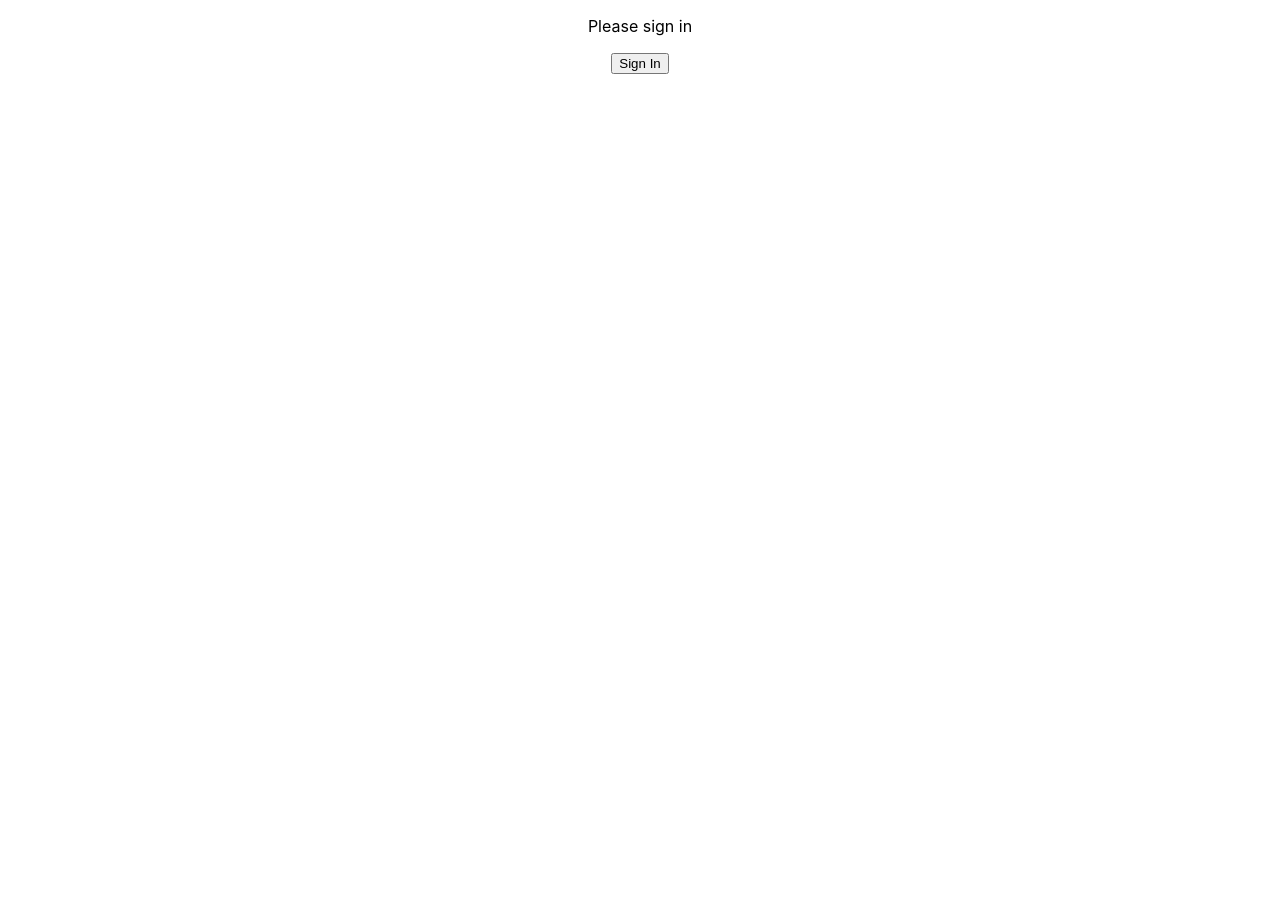
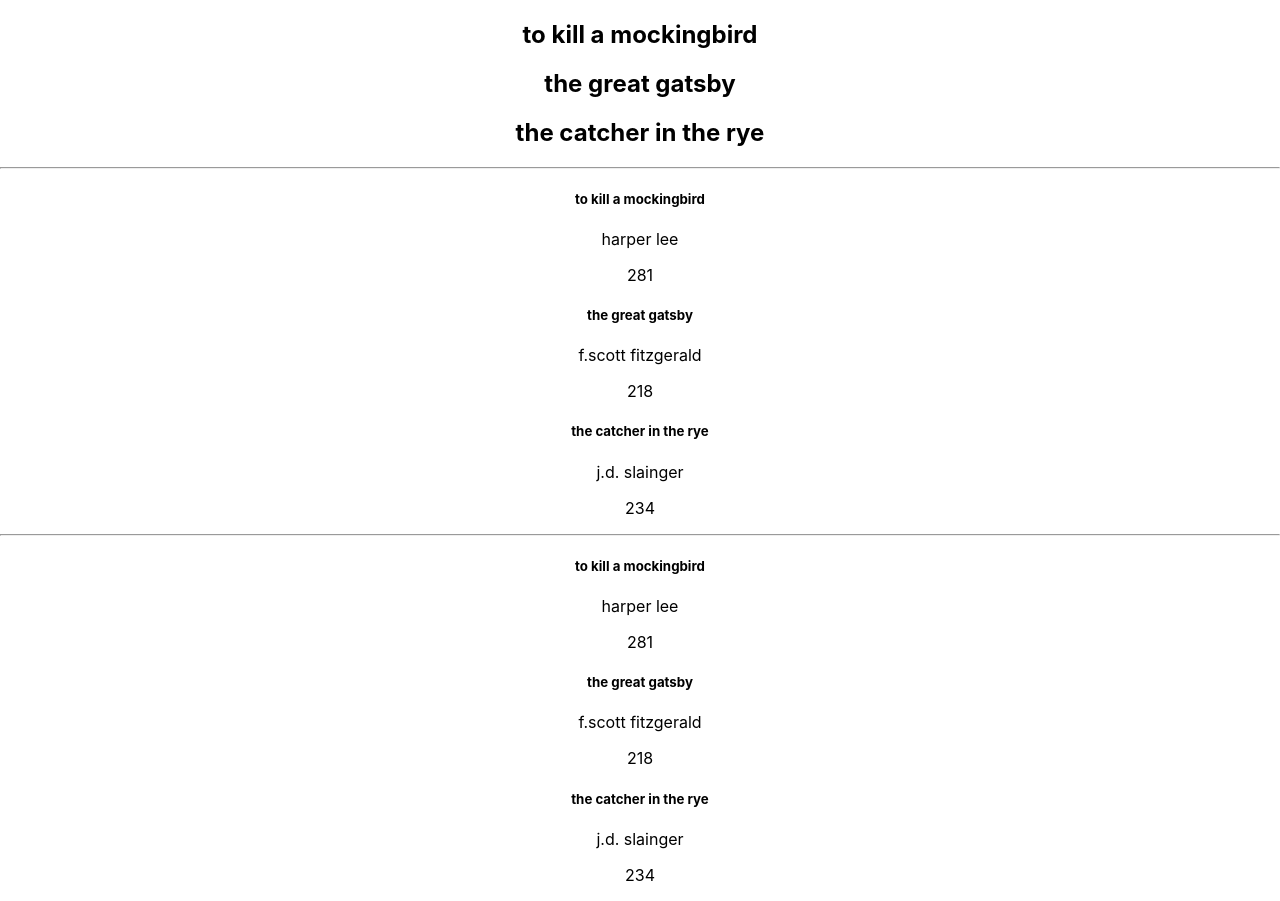
Before and after one commit to jax-parker/react2, a React (Create React App) app in the folder my-app/: page / in a window 1280 px wide. Before the commit the page ends 800 px from the top, so only its background shows below. Built offline with nearby package versions, Linux system fonts and the light colour scheme.

Commit message:
Rendering Lists

```diff
--- a/my-app/src/App.js
+++ b/my-app/src/App.js
@@ -1,9 +1,9 @@
 import "./App.css";
-import MethodsAsPropsParent from "./components/MethodsAsPropsParent";
+import RenderingLists from "./components/RenderingLists";
 
 function App() {
   return <div className="App">
-     <MethodsAsPropsParent />
+    <RenderingLists/>
   </div>;
 }
 
--- /dev/null
+++ b/my-app/src/components/Book.js
@@ -0,0 +1,18 @@
+import React from 'react'
+
+function Book(props) {
+    const book = props.book
+    return (
+
+        < div >
+
+            <h5>{book.title}</h5>
+            <p>{book.author}</p>
+            <p>{book.pages}</p>
+        </div >
+
+
+  )
+}
+
+export default Book
--- a/my-app/src/components/MethodsAsPropsChild.js
+++ /dev/null
@@ -1,28 +0,0 @@
-import React from 'react'
-
-function MethodsAsPropsChild(props) {
-    return (
-        <div>
-            {
-                props.isLoggedIn ? (
-                    <div>
-                        <p>Welcome to the site! Please complete the steps below:</p>
-                        <ol>
-                            <li>Confirm your email</li>
-                            <li>Complete your profile</li>
-                            <li>Subscribe to the newsletter</li>
-                        </ol>
-                        <button onClick={props.handleSignOut}>Sign Out</button>
-                    </div>
-                ) : (
-                    <div>
-                    <p>Please sign in</p>
-                    <button onClick={props.handleSignIn}>Sign In</button>
-                    </div>
-                )
-            }
-        </div>
-    )
-}
-
-export default MethodsAsPropsChild
--- a/my-app/src/components/MethodsAsPropsParent.js
+++ /dev/null
@@ -1,36 +0,0 @@
-import React, { Component } from 'react'
-import MethodsAsPropsChild from './MethodsAsPropsChild'
-
-class MethodsAsPropsParent extends Component {
-    constructor(props) {
-        super(props)
-        this.state = {
-            isLoggedIn: false,
-        }
-    }
-
-    handleSignIn = () => {
-        this.setState({
-            isLoggedIn: true
-        })
-        console.log(this)
-    }
-    handleSignOut = () => {
-        this.setState({
-            isLoggedIn: false
-        })
-        console.log(this)
-    }
-    render() {
-        return (
-            <div>
-                <MethodsAsPropsChild
-                isLoggedIn={this.state.isLoggedIn}
-                handleSignIn={this.handleSignIn}
-                handleSignOut={this.handleSignOut} />
-            </div>
-        )
-    }
-}
-
-export default MethodsAsPropsParent
--- /dev/null
+++ b/my-app/src/components/RenderingLists.js
@@ -0,0 +1,57 @@
+import React from 'react'
+import Book from './Book'
+
+function RenderingLists() {
+    const bookList = [
+        'to kill a mockingbird',
+        'the great gatsby',
+        'the catcher in the rye'
+    ]
+
+    const books = [
+        {
+            title: 'to kill a mockingbird',
+            author: 'harper lee',
+            pages: 281
+        },
+        {
+            title: 'the great gatsby',
+            author: 'f.scott fitzgerald',
+            pages: 218
+        },
+        {
+            title: 'the catcher in the rye',
+            author: 'j.d. slainger',
+            pages: 234
+        }
+    ]
+    return (
+        <div>
+            {bookList.map(book => {
+                return <h2>{book}</h2>
+            })}
+            <hr></hr>
+            {
+                books.map(book => {
+                    return (
+                        < div >
+
+                            <h5>{book.title}</h5>
+                            <p>{book.author}</p>
+                            <p>{book.pages}</p>
+                        </div >
+
+                    )
+                })
+            }
+            <hr></hr>
+            {
+                books.map(book => {
+                    return <Book book={book}/>
+                })
+            }
+        </div>
+    )
+}
+
+export default RenderingLists
```
